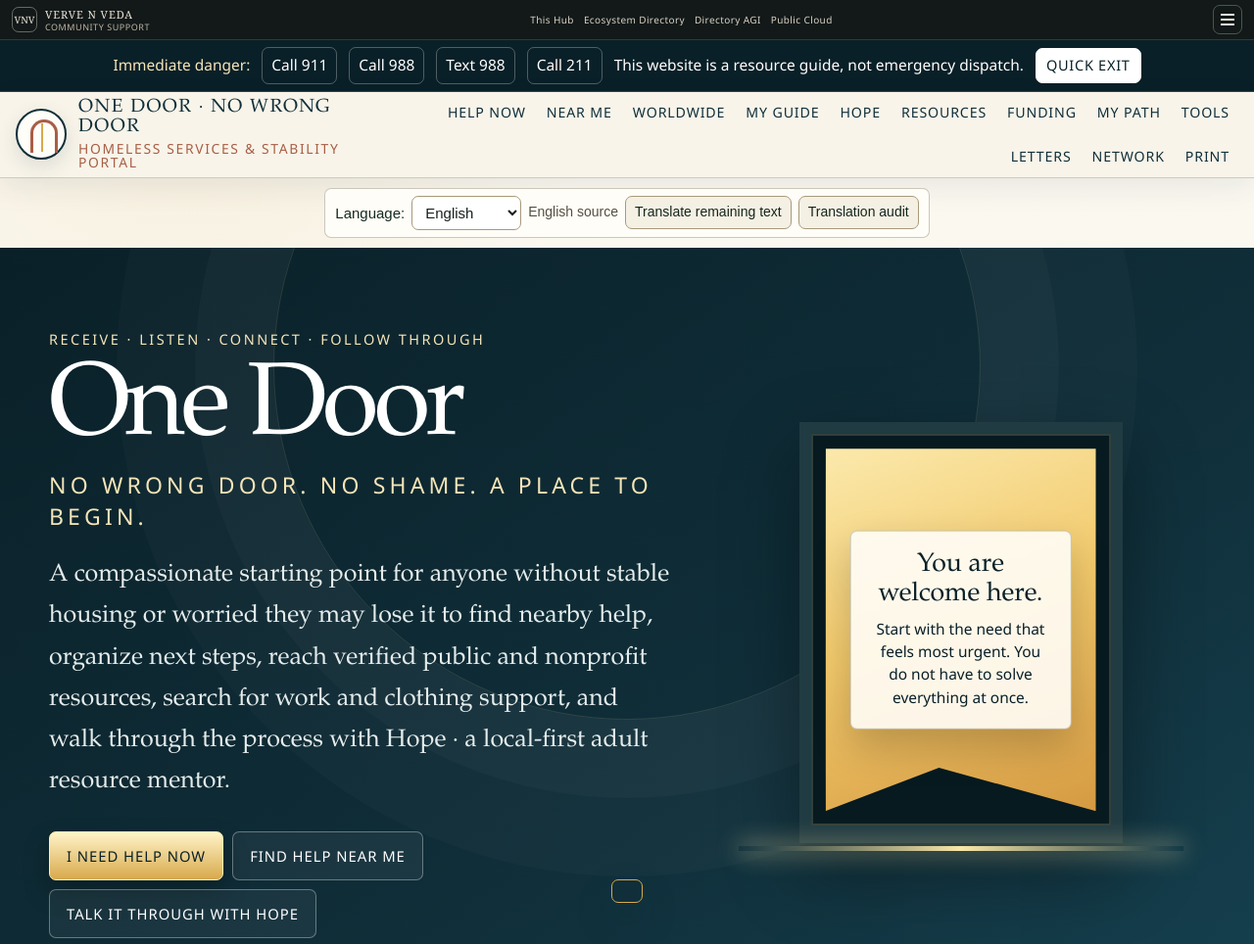
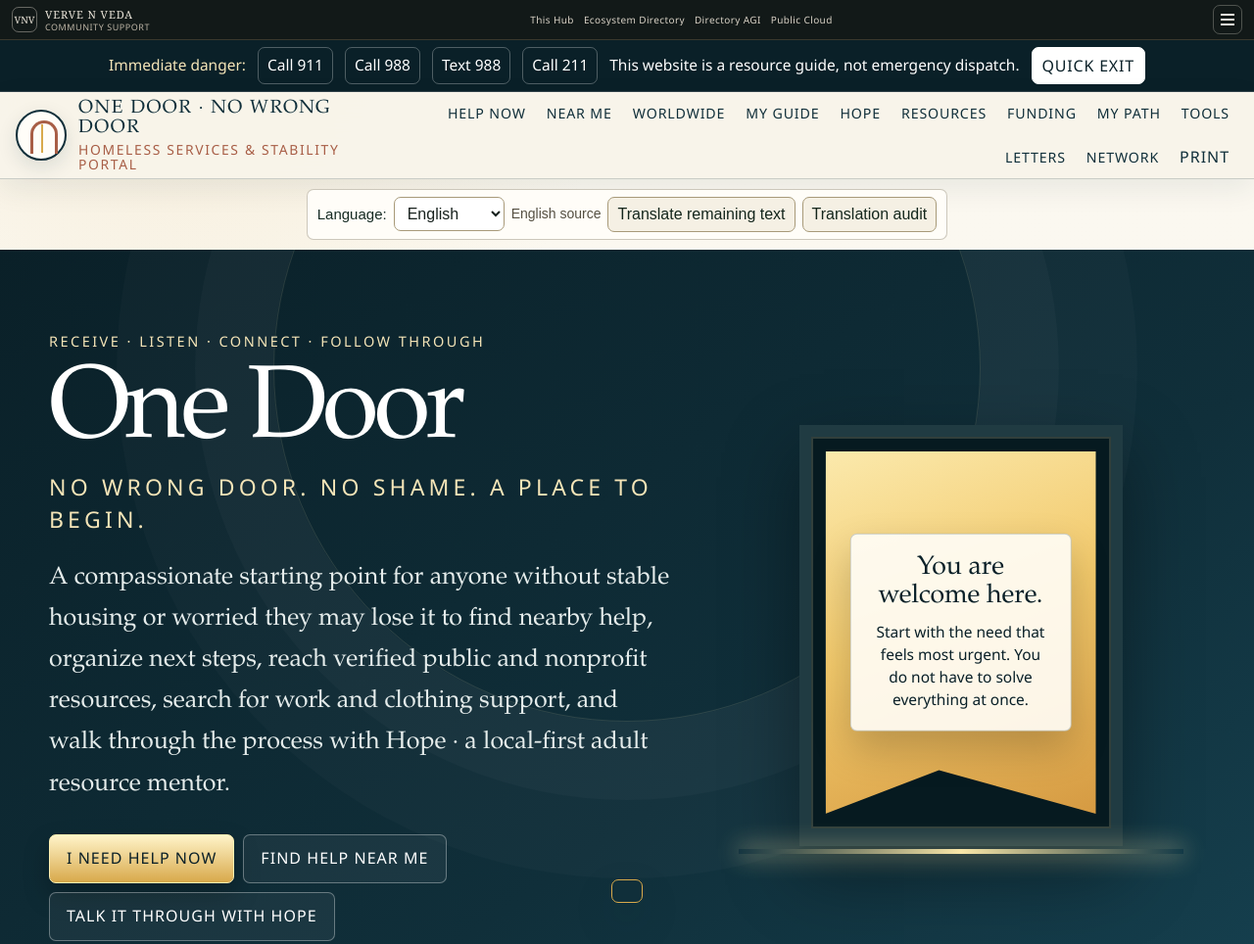
Before and after one commit to vervenveda/Homeless.github.io, a plain HTML site: page index.html in a window 1280 px wide. Shown: the top 964 px of the page at 98% size. Drawn offline with Linux system fonts and the light colour scheme.

Commit message:
Set civic readable control floor

```diff
--- a/index.html
+++ b/index.html
@@ -276,6 +276,12 @@ strong,b,h1,h2,h3,h4,h5,h6{font-weight:500}
 @media(max-width:760px){.vnv-global-strip{grid-template-columns:minmax(0,1fr) auto}.vnv-global-links{display:none}.vnv-global-copy small{display:none}}@media print{.vnv-global-strip{display:none!important}}
 </style>
 <link rel="stylesheet" href="https://vervenveda.com/assets/vnv-external-landing.css">
+<style id="vnv-civic-readable-control-floor">
+/* Civic readable-control floor */
+body{font-size:16px}
+button,input,select,textarea{font-size:16px!important}
+a.btn,.btn,.tool-button,.open-app,.copy-link{font-size:16px!important}
+</style>
 </head>
 <body data-vnv-outer-landing="true">
 <div class="vnv-global-strip" data-vnv-global-strip>
```
